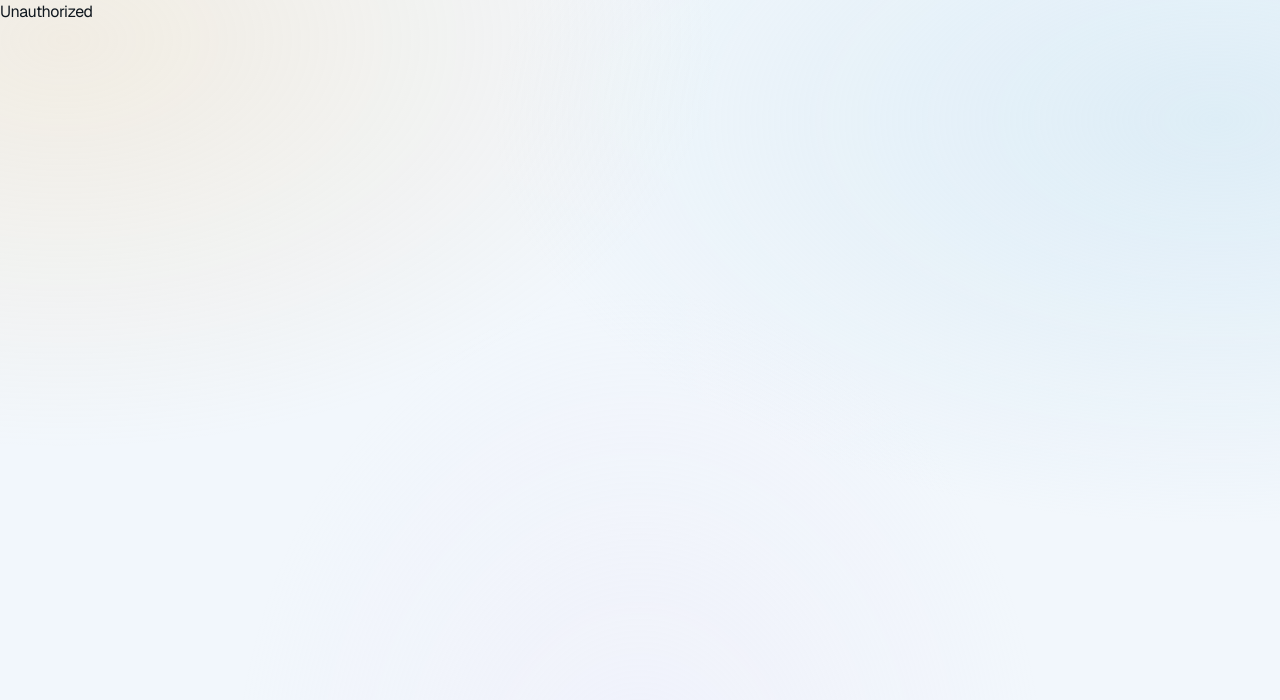
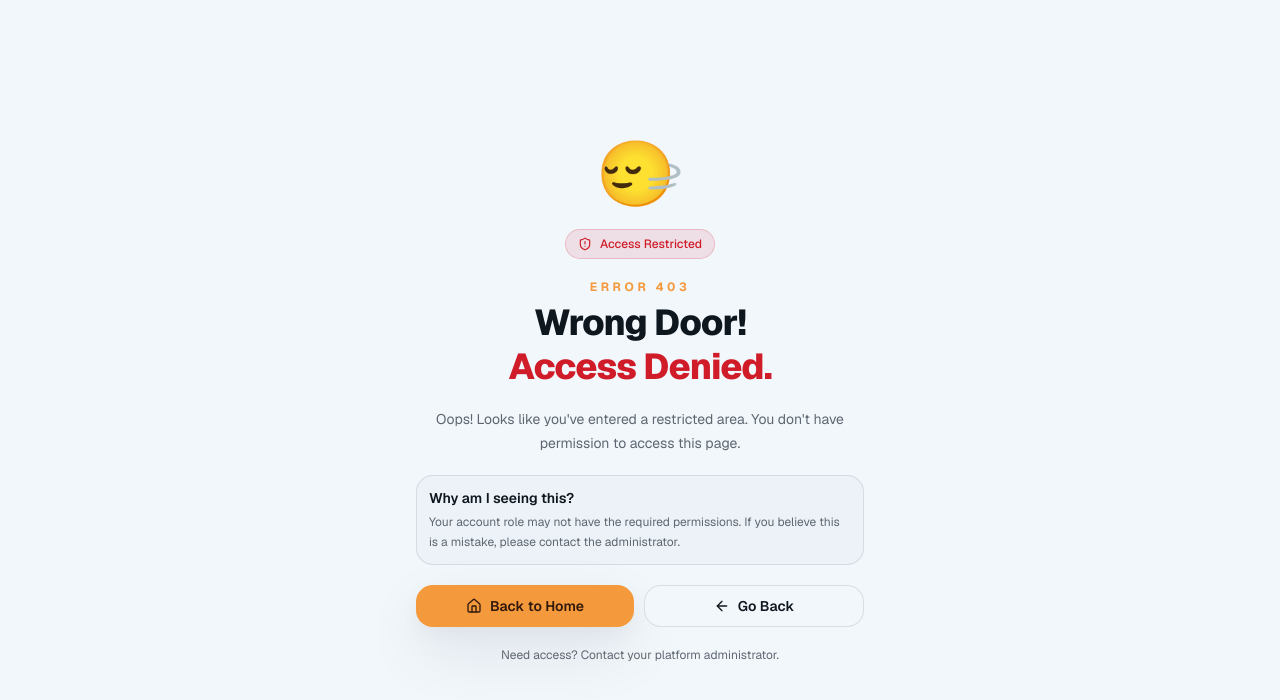
Before and after one commit to rakibhossendev/equipment-rental-platform, a Next.js app: page /unauthorized in a window 1280 px wide. Shown: the top 700 px of the page. Built offline with nearby package versions, Linux system fonts and the light colour scheme.

Commit message:
add unauthorized page

```diff
--- a/src/app/dashboard/(admin)/layout.tsx
+++ b/src/app/dashboard/(admin)/layout.tsx
@@ -1,9 +1,12 @@
+import type { ReactNode } from "react";
 import { requireRole } from "@/lib/core/server";
 
-const AdminLayout = async ({ children }: { children: React.ReactNode }) => {
+export default async function AdminLayout({
+  children,
+}: {
+  children: ReactNode;
+}) {
   await requireRole("admin");
 
-  return <>{children}</>;
-};
-
-export default AdminLayout;
+  return children;
+}
--- /dev/null
+++ b/src/app/dashboard/(owner)/layout.tsx
@@ -0,0 +1,8 @@
+import type { ReactNode } from "react";
+import { requireRole } from "@/lib/core/server";
+
+export default async function OwnerLayout({children,}: {children: ReactNode;}) {
+    await requireRole("owner");
+
+    return children;
+}
--- a/src/app/dashboard/_components/Dashboard/dashboard-sidebar.tsx
+++ b/src/app/dashboard/_components/Dashboard/dashboard-sidebar.tsx
@@ -1,8 +1,8 @@
 "use client";
 
 import Link from "next/link";
-import { redirect, usePathname, useRouter } from "next/navigation";
-import { useState } from "react";
+import {usePathname, useRouter } from "next/navigation";
+import { useEffect, useState } from "react";
 
 import {
   HardHat,
@@ -63,18 +63,57 @@ const getInitials = (name: string) =>
 export default function DashboardSidebar() {
   const pathname = usePathname();
   const router = useRouter();
-  const { data: session } = useSession();
+
+  const {
+    data: session,
+    isPending,
+  } = useSession();
+
   const { isMobile, setOpenMobile } = useSidebar();
-  const [ isSigningOut, setIsSigningOut ] = useState(false);
-  const role = (session?.user as { role?: string } | undefined)?.role;
+
+  const [isSigningOut, setIsSigningOut] = useState(false);
+
+  const role = (
+    session?.user as { role?: string } | undefined
+  )?.role;
+
   const user = session?.user;
 
-  if (!role || !(role in dashboardMenuItem)) {
-    redirect("/");
+  const isValidRole =
+    !!role &&
+    Object.prototype.hasOwnProperty.call(
+      dashboardMenuItem,
+      role
+    );
+
+  // Wait for session loading before redirecting.
+  useEffect(() => {
+    if (isPending) return;
+
+    if (!session?.user) {
+      router.replace("/sign-in");
+      return;
+    }
+
+    if (!isValidRole) {
+      router.replace("/unauthorized");
+    }
+  }, [isPending, session, isValidRole, router]);
+
+  // Prevent rendering before session and role are ready.
+  if (isPending || !session?.user || !isValidRole) {
+    return null;
   }
-  const menuItems = dashboardMenuItem[role as keyof typeof dashboardMenuItem];
+
+  const menuItems =
+    dashboardMenuItem[
+      role as keyof typeof dashboardMenuItem
+    ];
+
   const closeMobile = () => {
-    if (isMobile) setOpenMobile(false);
+    if (isMobile) {
+      setOpenMobile(false);
+    }
   };
 
   const handleSignOut = async () => {
--- a/src/app/dashboard/layout.tsx
+++ b/src/app/dashboard/layout.tsx
@@ -1,18 +1,27 @@
-
 import type { ReactNode } from "react";
 
-import { SidebarProvider } from "@/components/ui/sidebar";
+import {
+  SidebarProvider,
+  SidebarInset,
+} from "@/components/ui/sidebar";
+
 import DashboardSidebar from "./_components/Dashboard/dashboard-sidebar";
+import { requireRole } from "@/lib/core/server";
 
-export default function DashboardLayout({
+export default async function DashboardLayout({
   children,
 }: {
   children: ReactNode;
 }) {
+  await requireRole("admin", "owner", "customer");
+
   return (
     <SidebarProvider>
       <DashboardSidebar />
-      {children}
+
+      <SidebarInset className="min-w-0">
+        {children}
+      </SidebarInset>
     </SidebarProvider>
   );
 }
--- a/src/app/unauthorized/page.tsx
+++ b/src/app/unauthorized/page.tsx
@@ -1,7 +1,79 @@
-export default function Unauthorized(){
+'use client'
+import Link from "next/link";
 
+import {
+  ArrowLeft,
+  Home,
+  ShieldAlert,
+} from "lucide-react";
 
-    return (
-        <h1>Unauthorized</h1>
-    )
+export default function Unauthorized() {
+  return (
+    <main className="flex min-h-screen items-center justify-center bg-background p-4">
+      <section className="w-full max-w-md space-y-5 text-center">
+        {/* Emoji */}
+        <div
+          className="select-none text-6xl leading-none sm:text-7xl"
+          role="img"
+          aria-label="Face with raised eyebrow"
+        >
+          🙂‍↔️
+        </div>
+
+        <div className="mx-auto flex w-fit items-center gap-2 rounded-full border border-destructive/20 bg-destructive/10 px-3 py-1.5 text-xs font-medium text-destructive">
+          <ShieldAlert size={14} />
+          Access Restricted
+        </div>
+
+        <div>
+          <p className="mb-2 text-xs font-bold tracking-[0.3em] text-brand">
+            ERROR 403
+          </p>
+
+          <h1 className="text-3xl font-extrabold tracking-tight text-foreground sm:text-4xl">
+            Wrong Door!
+            <span className="mt-1 block text-destructive">Access Denied.</span>
+          </h1>
+        </div>
+
+        <p className="text-sm leading-6 text-muted-foreground">
+          Oops! Looks like you&apos;ve entered a restricted area. You don&apos;t
+          have permission to access this page.
+        </p>
+
+        <div className="rounded-xl border border-border bg-secondary/50 p-3 text-left">
+          <p className="text-sm font-semibold text-foreground">
+            Why am I seeing this?
+          </p>
+          <p className="mt-1 text-xs leading-5 text-muted-foreground">
+            Your account role may not have the required permissions. If you
+            believe this is a mistake, please contact the administrator.
+          </p>
+        </div>
+
+        <div className="flex flex-col gap-2.5 sm:flex-row">
+          <Link
+            href="/"
+            className="inline-flex flex-1 items-center justify-center gap-2 rounded-xl bg-brand px-5 py-2.5 text-sm font-semibold text-brand-foreground shadow-lg shadow-brand/20 transition hover:brightness-110 active:scale-[0.98]"
+          >
+            <Home size={16} />
+            Back to Home
+          </Link>
+
+          <button
+            type="button"
+            onClick={() => window.history.back()}
+            className="inline-flex flex-1 items-center justify-center gap-2 rounded-xl border border-border bg-background px-5 py-2.5 text-sm font-semibold text-foreground transition hover:bg-secondary"
+          >
+            <ArrowLeft size={16} />
+            Go Back
+          </button>
+        </div>
+
+        <p className="text-xs text-muted-foreground">
+          Need access? Contact your platform administrator.
+        </p>
+      </section>
+    </main>
+  );
 }
--- a/src/lib/core/server.ts
+++ b/src/lib/core/server.ts
@@ -1,14 +1,22 @@
+import "server-only";
+
 import { headers } from "next/headers";
+import { redirect } from "next/navigation";
+
 import { auth } from "../auth";
-import { redirect } from "next/dist/client/components/navigation";
 
+export async function requireRole(...allowedRoles: string[]) {
+  const session = await auth.api.getSession({
+    headers: await headers(),
+  });
 
-export async function requireRole(role: string) {
-    const getSession = await auth.api.getSession({
-        headers: await headers()
-    });
+  if (!session?.user) {
+    redirect("/sign-in");
+  }
 
-    if(!getSession || getSession.user.role != role){
-        redirect("/unauthorized");
-    }
+  if (!allowedRoles.includes(session.user.role)) {
+    redirect("/unauthorized");
+  }
+
+  return session;
 }
```
